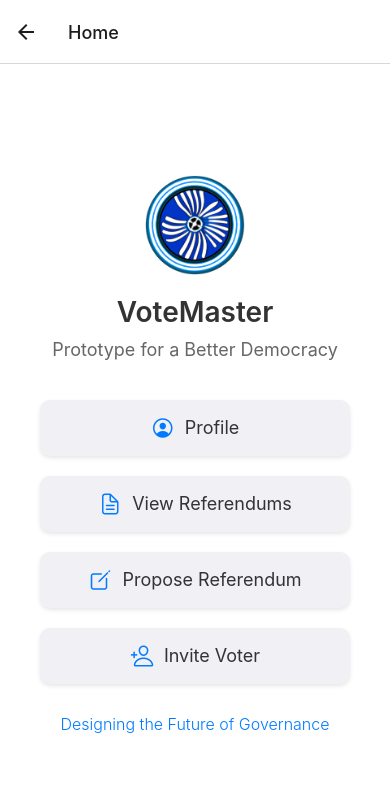
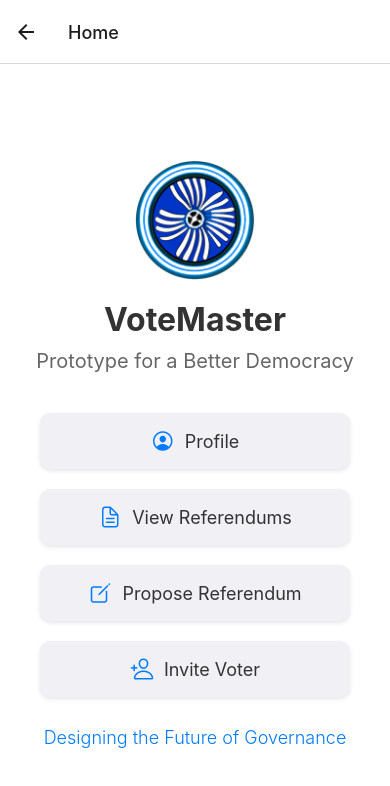
Before and after one commit to ParsMaioris/VoteMaster, a React Native app in the folder MobileApp/: screen /LandingPage in a window 390 px wide. Shown: the top 786 px of the page. Built offline with nearby package versions, Linux system fonts and the light colour scheme.

Commit message:
refactor: Update LandingPage styles

```diff
--- a/MobileApp/Screens/LandingPage.tsx
+++ b/MobileApp/Screens/LandingPage.tsx
@@ -64,20 +64,20 @@ const styles = StyleSheet.create({
         backgroundColor: '#ffffff',
     },
     logo: {
-        width: 100,
-        height: 100,
+        width: 120,
+        height: 120,
         borderRadius: 20,
         marginBottom: 20,
     },
     headerText: {
-        fontSize: 28,
-        fontWeight: '600',
+        fontSize: 32,
+        fontWeight: '700',
         color: '#333333',
         textAlign: 'center',
         marginBottom: 10,
     },
     contextText: {
-        fontSize: 18,
+        fontSize: 20,
         fontWeight: '400',
         color: '#666666',
         textAlign: 'center',
@@ -106,7 +106,7 @@ const styles = StyleSheet.create({
         color: '#333333',
     },
     tagline: {
-        fontSize: 16,
+        fontSize: 18,
         fontWeight: '300',
         color: '#007BFF',
         textAlign: 'center',
```
